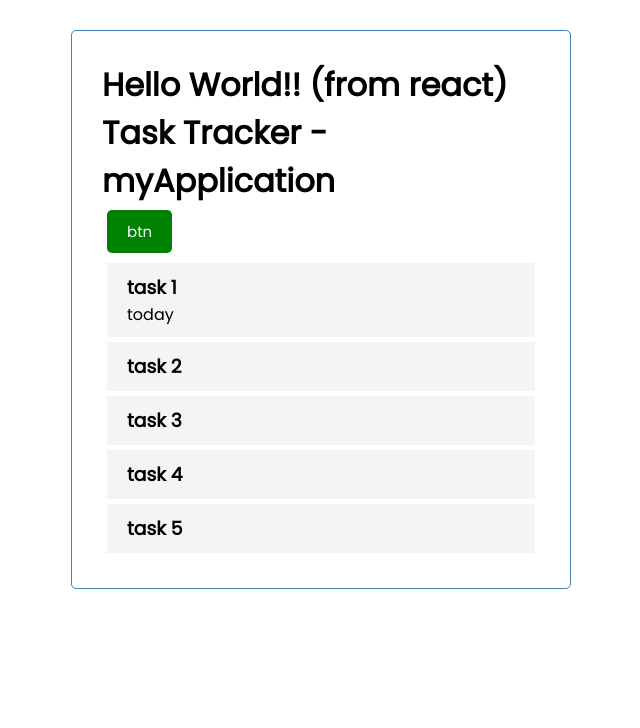
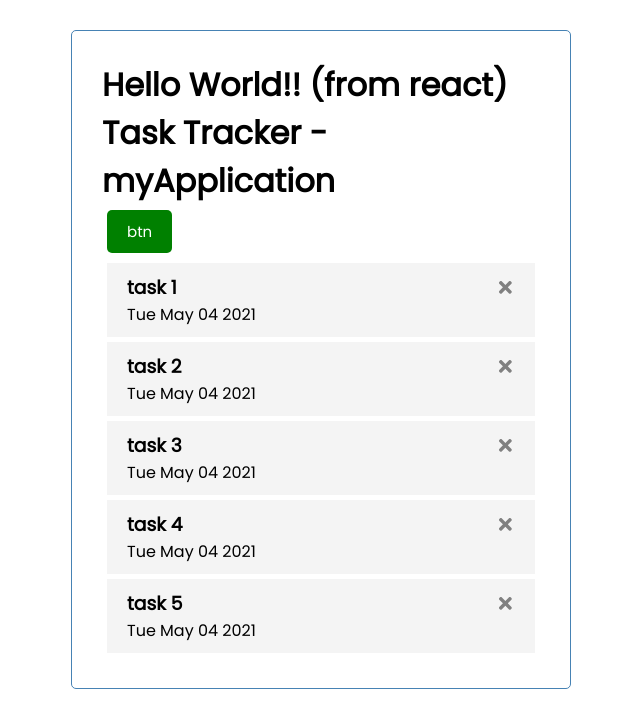
Before and after one commit to adwaitmathkari/react-task-management, a React (Create React App) app: page / in a window 1280 px wide. Shown: the top 728 px of the page, without its empty margins (319-959 px from the left). Built offline with nearby package versions, Linux system fonts and the light colour scheme.

Commit message:
add button, delete tasks

```diff
--- a/package.json
+++ b/package.json
@@ -8,6 +8,8 @@
     "@testing-library/user-event": "^12.8.3",
     "react": "^17.0.2",
     "react-dom": "^17.0.2",
+    "react-draggable": "^4.4.3",
+    "react-icons": "^4.2.0",
     "react-scripts": "4.0.3",
     "web-vitals": "^1.1.1"
   },
--- a/src/App.js
+++ b/src/App.js
@@ -1,32 +1,39 @@
 // import logo from './logo.svg';
 // import './App.css';
-import {useState} from 'react'
+import { useState } from 'react'
 import Header from './components/Header';
 import Tasks from './components/Tasks'
 
 function App() {
-  const [tasks] = useState([
+
+  let date = (new Date(Date.now())).toDateString();
+  const [tasks, setTasks] = useState([
     {
-        id:1, description:'task 1', day:'today'
+      id: 1, description: 'task 1', day: date
     },
     {
-        id:2, description:'task 2'
+      id: 2, description: 'task 2', day: date
     },
     {
-        id:3, description:'task 3'
+      id: 3, description: 'task 3', day: date
     },
     {
-        id:4, description:'task 4'
+      id: 4, description: 'task 4', day: date
     },
     {
-        id:5, description:'task 5'
+      id: 5, description: 'task 5', day: date
     },
-])
+  ])
+
+  const deleteTask = (id) => {
+    console.log('delete', id)
+    setTasks(tasks.filter((t) => t.id !== id))
+  }
   return (
     <div className="container">
       <h1>Hello World!! (from react) </h1>
       <Header title="myApplication" />
-      <Tasks tasks={tasks} />
+      <Tasks tasks={tasks} onDelete={deleteTask} />
     </div>
   );
 }
--- a/src/components/Task.js
+++ b/src/components/Task.js
@@ -1,9 +1,16 @@
-import React from 'react'
+// import React from 'react'
+import {FaTimes} from 'react-icons/fa'
 
-const Task = ({task, key}) => {
+const Task = ({task, key, onDelete}) => {
     return (
         <div className='task'>
-            <h3>{task.description}</h3>
+            <h3>
+                {task.description}
+                <FaTimes
+                    style={{ color: 'grey' }}
+                    onClick={()=> onDelete(task.id)}
+                />
+            </h3>
             <p>{task.day}</p>
         </div>
     )
--- a/src/components/Tasks.js
+++ b/src/components/Tasks.js
@@ -1,11 +1,11 @@
 // import { useState } from 'react'
 import Task from './Task'
-const Tasks = ({tasks}) => {
+const Tasks = ({tasks, onDelete}) => {
     tasks = tasks??[]
     return (
         <>
             {tasks.map((task) => (
-                <Task key1={task.id} task = {task} />
+                <Task key1={task.id} task={task} onDelete={onDelete}/>
             ))}
         </>
     )
```
Also changed, not shown: 1 other file (tests, documents, lock files or other folders).
